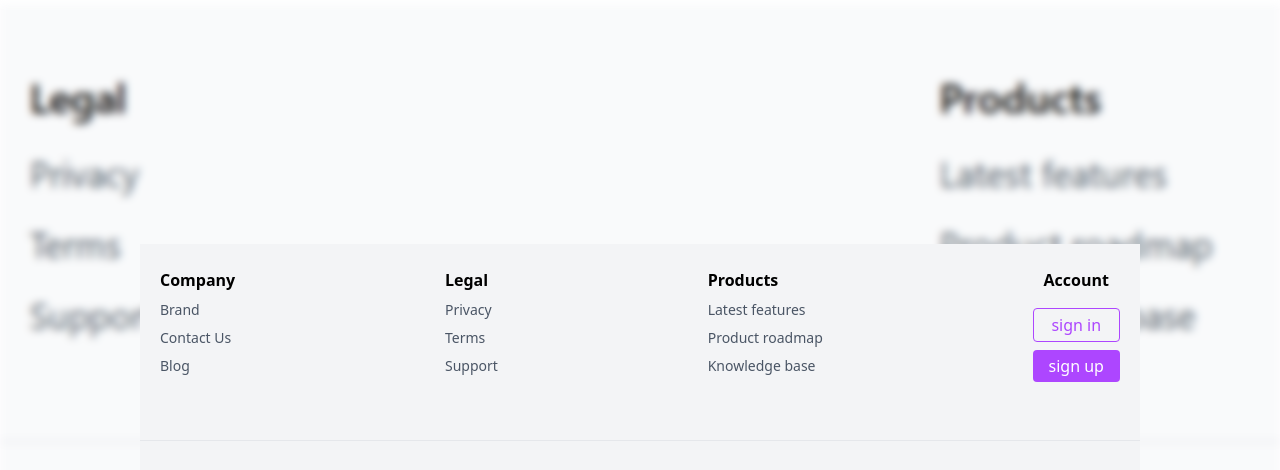
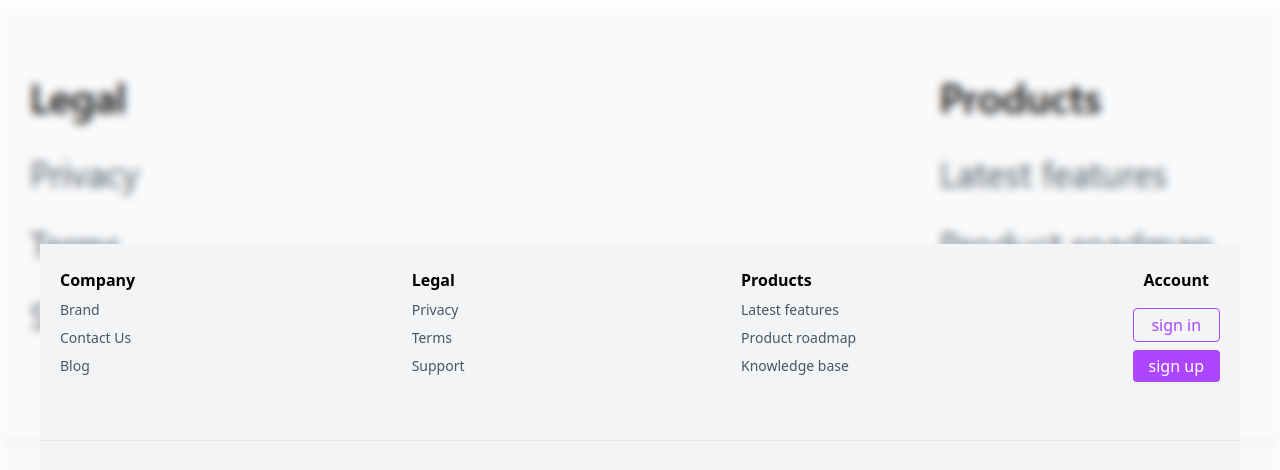
Before and after one commit to ManthanBhikadiya/Tailwind_09-10_Manthan_Bhikadiya_9273, a plain HTML site: page Components/component-1/components1.html in a window 1280 px wide. Shown: the top 470 px of the page. Drawn offline with nearby package versions, Linux system fonts and the light colour scheme.

Commit message:
Components

```diff
--- a/Components/component-1/components1.html
+++ b/Components/component-1/components1.html
@@ -13,7 +13,7 @@
     <div style="background-image: url(./img/Screenshot\ 2025-07-29\ 163743.png);"
         class="absolute inset-0 bg-cover bg-center bg-no-repeat filter blur-xs -z-10"></div>
     <div>
-        <footer class=" bg-gray-100 w-250">
+        <footer class="bg-gray-100 w-300">
             <div class="flex justify-between px-5 py-6 my-6">
                 <div>
                     <h2 class="font-semibold mb-2">Company</h2>
```
